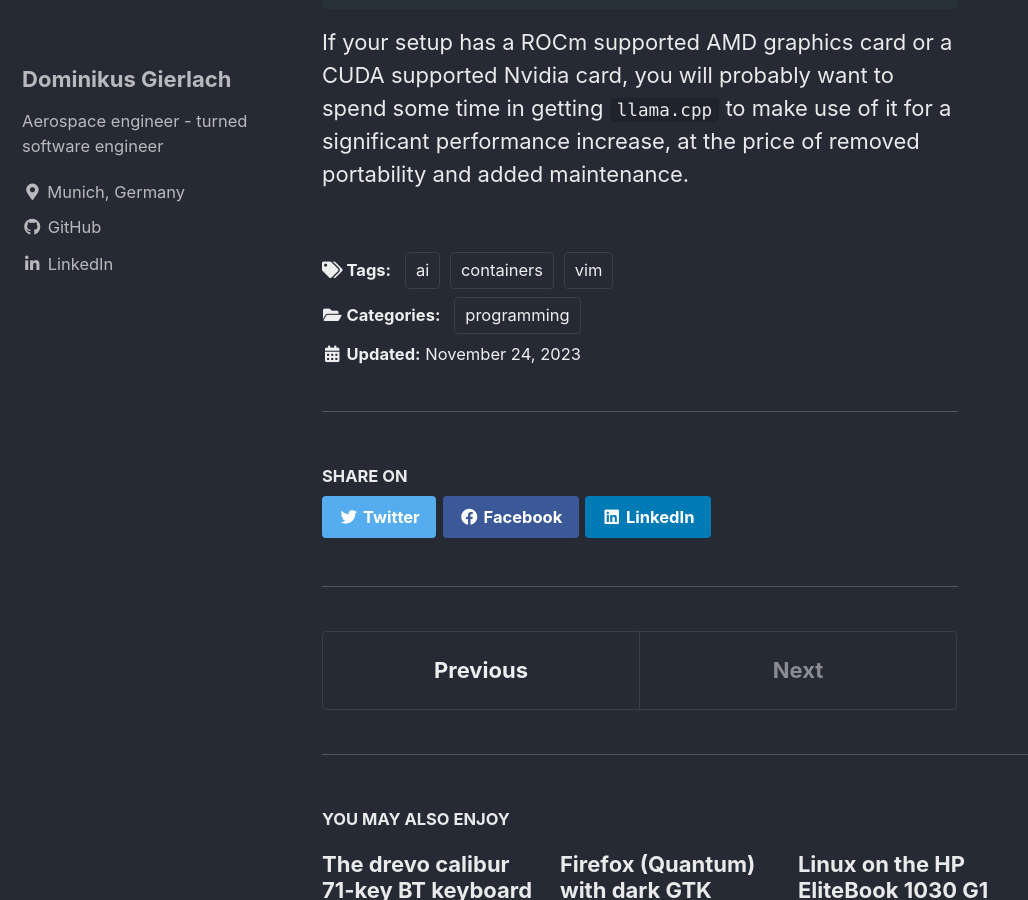
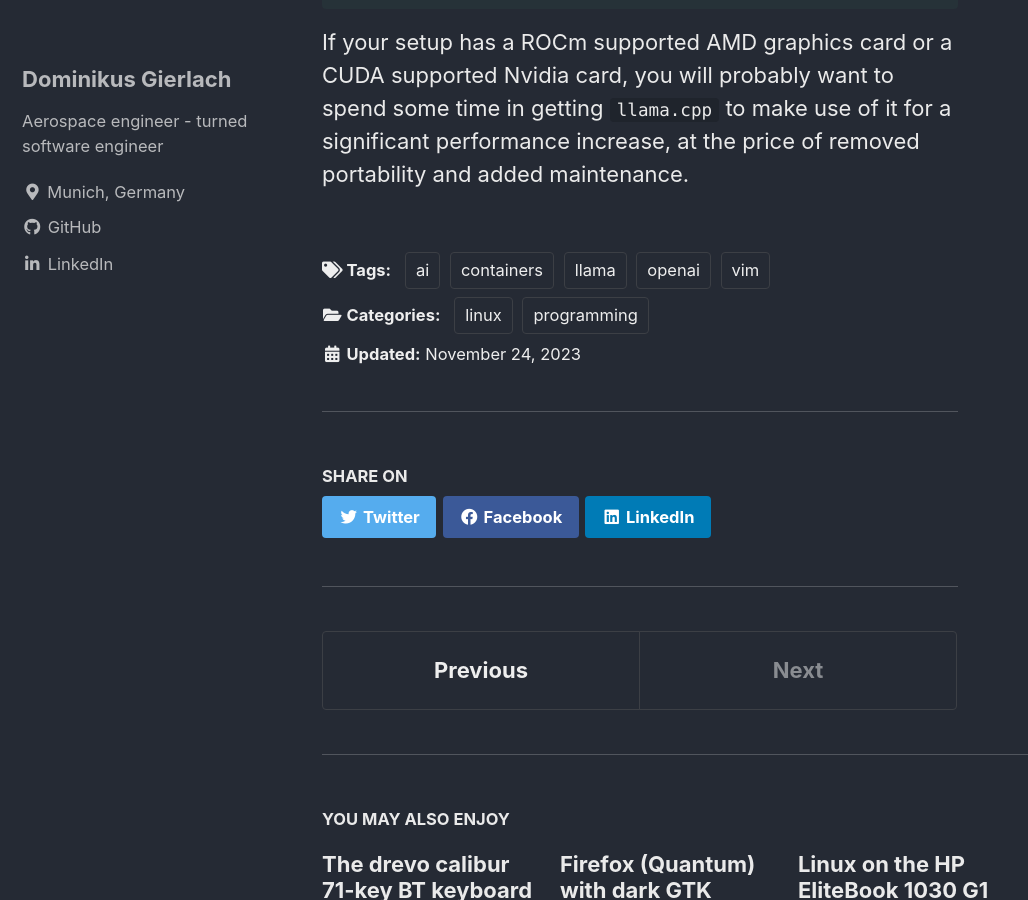
Before and after one commit to gierdo/gierdo.github.io, a Jekyll site: the page built from _posts/2023-11-24-llama-vim.md, in a window 1280 px wide and 900 px high, scrolled down 4597 px. Shown: the whole window, without its empty margins (0-1028 px from the left). Built offline with Jekyll 4.4.1, drawn with Linux system fonts in a browser that asks for light colours; cached includes are drawn as plain includes.

Commit message:
additional tags

```diff
--- a/_posts/2023-11-24-llama-vim.md
+++ b/_posts/2023-11-24-llama-vim.md
@@ -2,10 +2,13 @@
 title: Local AI assistant in vim
 categories:
   - programming
+  - linux
 tags:
   - vim
+  - openai
   - ai
   - containers
+  - llama
 ---
 
 # Local AI assistant in vim with codellama
```
